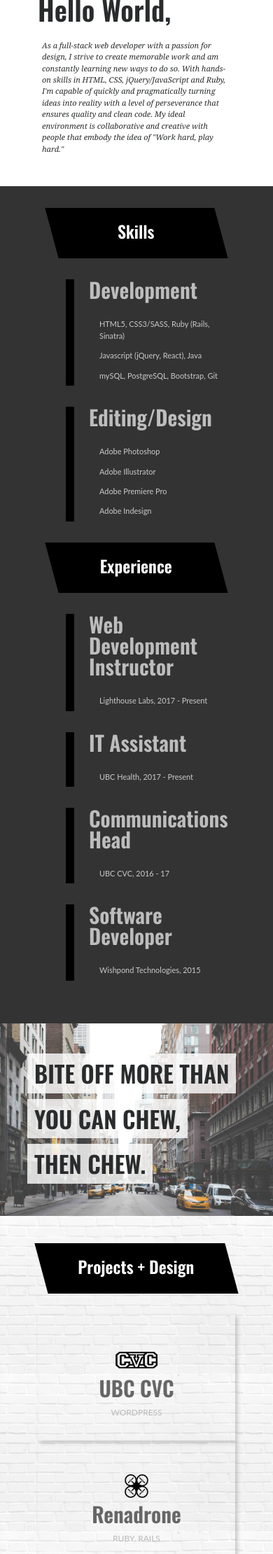
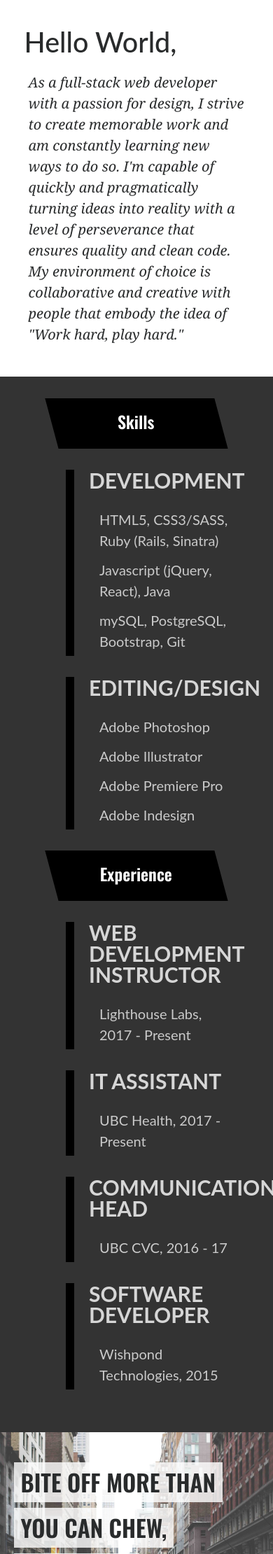
Before and after one commit to stephanielam/stephanielam.github.io, a PHP site: page /index.html in a window 390 px wide; the page is wider, and only the part inside the window is pictured. Shown: the part 577-2797 px from the top of that part at 70% size. Run offline with PHP 8.4, Linux system fonts and the light colour scheme; style sheets or scripts are compiled from the project's sources; some libraries are stand-ins or nearby versions.

Commit message:
Tweak mobile

```diff
--- a/index.html
+++ b/index.html
@@ -1,5 +1,5 @@
 <!DOCTYPE html>
-<html>
+<html lang="en">
   <head>
     <title>Stephanie Lam</title>
     <link rel="stylesheet" href="https://maxcdn.bootstrapcdn.com/bootstrap/3.3.5/css/bootstrap.min.css">
@@ -56,7 +56,7 @@
         <div class="col-md-5">
           <h2>Hello World,</h2>
           <br>
-        <p>As a full-stack web developer with a passion for design, I strive to create memorable work and am constantly learning new ways to do so. With hands-on skills in HTML, CSS, jQuery/JavaScript and Ruby, I'm capable of quickly and pragmatically turning ideas into reality with a level of perseverance that ensures quality and clean code. My ideal environment is collaborative and creative with people that embody the idea of "Work hard, play hard." </p>
+          <p>As a full-stack web developer with a passion for design, I strive to create memorable work and am constantly learning new ways to do so. I'm capable of quickly and pragmatically turning ideas into reality with a level of perseverance that ensures quality and clean code. My environment of choice is collaborative and creative with people that embody the idea of "Work hard, play hard." </p>
         </div>
       </div>
     </div>
@@ -117,9 +117,9 @@
     <div id="quote">
       <div class="container">
         <div id="quote-container">
-        <h2>BITE OFF MORE THAN</h2>
-        <h2>YOU CAN CHEW,</h2>
-        <h2>THEN CHEW.</h2>
+          <h1>BITE OFF MORE THAN</h1>
+          <h1>YOU CAN CHEW,</h1>
+          <h1>THEN CHEW.</h1>
         </div>
       </div>
     </div>
--- a/stylesheets/styles.css
+++ b/stylesheets/styles.css
@@ -4,22 +4,23 @@
 @immport "partials/mixins";
 @immport "partials/base";
 @immport "compass/css3";
-@media (max-device-width: 600px) {
+@media (max-width: 600px) {
+  .container {
+    padding: 0%; }
+
+  body .container {
+    padding: 10% 5%; }
+  body h1 {
+    padding: 30px; }
+  body #main h2 {
+    font-size: 10px;
+    line-height: 20px; }
+  body #main h3 {
+    font-size: 7px; }
   body p {
     font-size: 20px; }
-  body .container {
-    padding: 10%; }
   body #profile #image-ctn {
     display: none; }
-  body #work .ctn {
-    min-width: 100%; }
-  body #contact #sqr-outline {
-    display: none; } }
-@media (max-width: 600px) {
-  body #profile #image-ctn {
-    display: none; }
-  body h1 {
-    padding: 30px; }
   body #work .ctn {
     min-width: 100%; }
   body #contact h3 {
@@ -28,10 +29,8 @@
     display: none; } }
 *, h1, h2, h3, p {
   margin: 0 auto;
-  padding: 0; }
-
-body {
-  font-family: 'Bebas', 'Oswald', 'Helvetica Neue', 'Helvetica', sans-serif; }
+  padding: 0;
+  font-family: 'Lato', 'Arial'; }
 
 .container {
   padding: 10%;
@@ -42,7 +41,8 @@
   margin: auto; }
 
 h1 {
-  font-size: calc(2em + 9vw); }
+  font-size: calc(2em + 9vw);
+  font-family: 'Bebas', 'Oswald', 'Helvetica Neue', 'Helvetica', sans-serif; }
 
 h2 {
   font-size: calc(2em + 5vw); }
@@ -54,7 +54,6 @@
 
 p {
   font-size: calc(.9em + .5vw);
-  font-family: Lato;
   padding: 6px; }
 
 a {
@@ -75,6 +74,7 @@
   .banner h2 {
     color: white;
     padding: 6px;
+    font-family: 'Bebas', 'Oswald', 'Helvetica Neue', 'Helvetica', sans-serif;
     font-size: calc(2em + 1vw);
     -webkit-transform: skew(-15deg);
     margin-top: 0; }
@@ -116,14 +116,12 @@
     background: black;
     width: 45vw;
     font-size: 2.3vw;
-    font-family: Lato;
     font-weight: bold;
     letter-spacing: 6px;
     padding: 10px; }
   #main h3 {
     color: white;
     font-size: 1.6vw;
-    font-family: Lato;
     font-weight: bold;
     letter-spacing: 6px;
     padding-top: 6vw;
@@ -149,7 +147,7 @@
   background-size: cover; }
   #quote #quote-container {
     display: inline-block; }
-  #quote h2 {
+  #quote h1 {
     float: left;
     clear: both;
     font-size: calc(1em + 6vw);
@@ -167,8 +165,10 @@
   #skills h3 {
     padding: 0px 0px 20px 5px;
     line-height: 30px;
-    color: #bdbdbd;
-    font-size: 30px; }
+    color: #d6d6d6;
+    font-size: 30px;
+    text-transform: uppercase;
+    font-weight: bold; }
   #skills p {
     padding-left: 20px;
     color: #cacaca; }
@@ -193,12 +193,12 @@
   #work #gallery-container img {
     max-width: 96%;
     padding-bottom: 20px;
-    filter: grayscale(100%);
+    filter: grayscale(90%);
     -webkit-transition: all 155ms ease;
     -moz-transition: all 155ms ease;
     -o-transition: all 155ms ease;
     -ms-transition: all 155ms ease;
-    transition: all 155ms ease; }
+    transition: all 605ms ease; }
   #work #gallery-container img:hover {
     filter: grayscale(0%); }
 
@@ -323,7 +323,6 @@
     -moz-animation: smallToBig 300ms ease;
     -ms-animation: smallToBig 300ms ease; }
   #work .ca-sub {
-    font-family: 'Lato';
     font-size: 12px;
     color: #b9b9b9;
     display: inline-block;
@@ -340,7 +339,6 @@
   #work .proj-descrip {
     display: none;
     color: white;
-    font-family: 'Lato';
     font-size: 14px;
     line-height: 20px;
     -webkit-transition: all 200ms ease;
--- a/stylesheets/styles.scss
+++ b/stylesheets/styles.scss
@@ -9,46 +9,40 @@
 $accent-color: #666;
 $color: white;
 
-@media(max-device-width: 600px){
+@media(max-width: 600px) {
+    .container {
+      padding: 0%;
+    }
+
+
   body {
+    .container {
+      padding: 10% 5%;
+    }
+
+    h1 {
+      padding: 30px;
+    }
+
+    #main {
+      h2 {
+        font-size: 10px;
+        line-height: 20px;
+      }
+
+      h3 {
+        font-size:7px;
+      }
+    }
+
     p {
       font-size: 20px;
-    }
-
-    .container {
-      padding: 10%;
     }
 
     #profile {
       #image-ctn  {
         display: none;
       }
-    }
-
-    #work{
-      .ctn {
-        min-width: 100%
-      }
-    }
-
-    #contact {
-      #sqr-outline {
-        display: none;
-      }
-    }
-  }
-}
-
-@media(max-width: 600px) {
-  body {
-    #profile {
-      #image-ctn  {
-        display: none;
-      }
-    }
-
-    h1 {
-      padding: 30px;
     }
 
     #work {
@@ -73,10 +67,8 @@
 *, h1, h2, h3, p  {
   margin: 0 auto;
   padding: 0;
-}
+  font-family: 'Lato', 'Arial';
 
-body {
-  font-family: 'Bebas', 'Oswald', 'Helvetica Neue', 'Helvetica', sans-serif;
 }
 
 .container {
@@ -91,6 +83,7 @@
 
 h1 {
   font-size: calc(2em + 9vw);
+  font-family: 'Bebas', 'Oswald', 'Helvetica Neue', 'Helvetica', sans-serif;
 }
 
 h2 {
@@ -105,7 +98,6 @@
 
 p {
   font-size: calc(.9em + .5vw);
-  font-family: Lato;
   padding: 6px;
 }
 
@@ -133,6 +125,7 @@
   h2 {
     color: white;
     padding: 6px;
+    font-family: 'Bebas', 'Oswald', 'Helvetica Neue', 'Helvetica', sans-serif;
     font-size: calc(2em + 1vw);
     -webkit-transform: skew(-15deg);
     margin-top: 0;
@@ -188,7 +181,6 @@
     background: black;
     width: 45vw;
     font-size: 2.3vw;
-    font-family: Lato;
     font-weight: bold;
     letter-spacing: 6px;
     padding: 10px;
@@ -197,7 +189,6 @@
   h3 {
     color: white;
     font-size: 1.6vw;
-    font-family: Lato;
     font-weight: bold;
     letter-spacing: 6px;
     padding-top: 6vw;
@@ -237,7 +228,7 @@
     display: inline-block;
   }
 
-  h2 {
+  h1 {
     float: left;
     clear: both;
     font-size: calc(1em + 6vw);
@@ -260,8 +251,10 @@
   h3 {
     padding: 0px 0px 20px 5px;
     line-height: 30px;
-    color: #bdbdbd;
+    color: #d6d6d6;
     font-size: 30px;
+    text-transform: uppercase;
+    font-weight: bold;
   }
 
   p {
@@ -300,12 +293,12 @@
     img {
       max-width: 96%;
       padding-bottom: 20px;
-      filter: grayscale(100%);
+      filter: grayscale(90%);
       -webkit-transition: all 155ms ease;
       -moz-transition: all 155ms ease;
       -o-transition: all 155ms ease;
       -ms-transition: all 155ms ease;
-      transition: all 155ms ease;
+      transition: all 605ms ease;
     }
 
     img:hover {
@@ -479,7 +472,6 @@
   }
 
   .ca-sub{
-    font-family: 'Lato';
     font-size: 12px;
     color: #b9b9b9;
     display: inline-block;
@@ -500,7 +492,6 @@
 .proj-descrip {
     display: none;
     color: white;
-    font-family: 'Lato';
     font-size: 14px;
     line-height: 20px;
     -webkit-transition: all 200ms ease;
```
Also changed, not shown: other parts of index.html (+21 -16 lines), 1 other file. Lines whose indentation alone changed are shown as unchanged.
